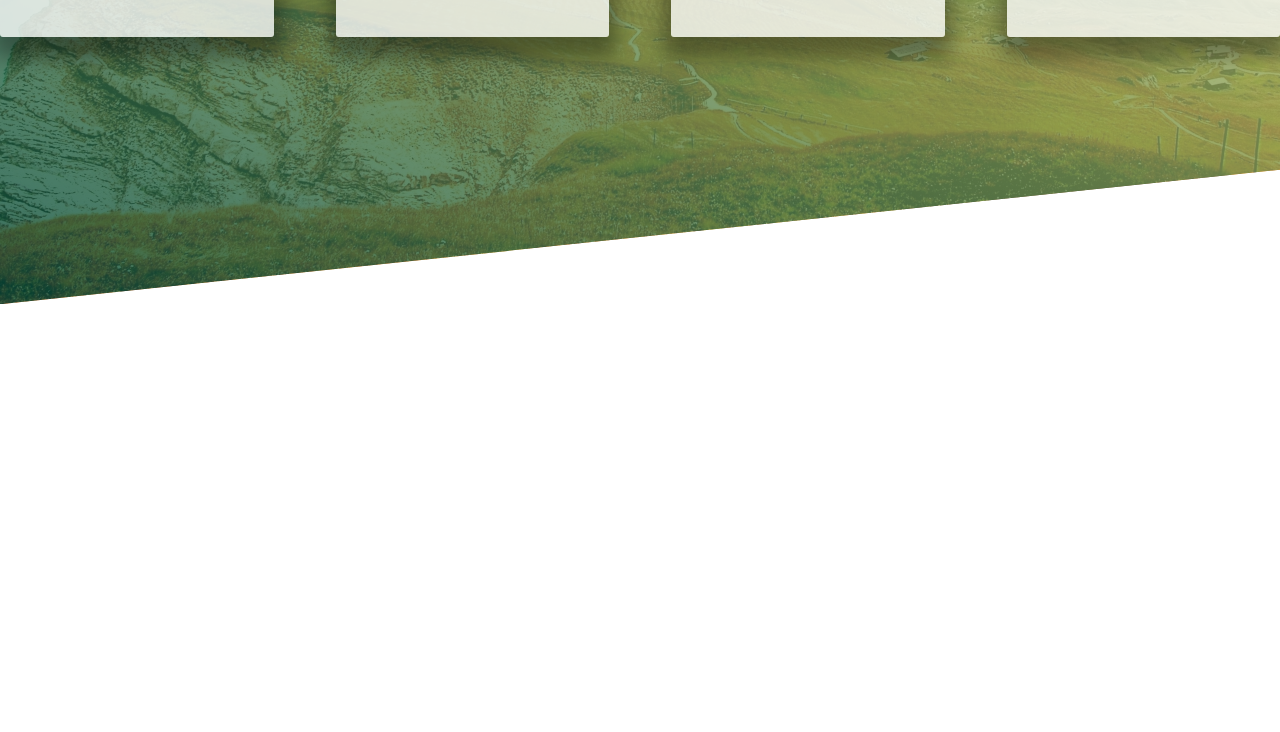
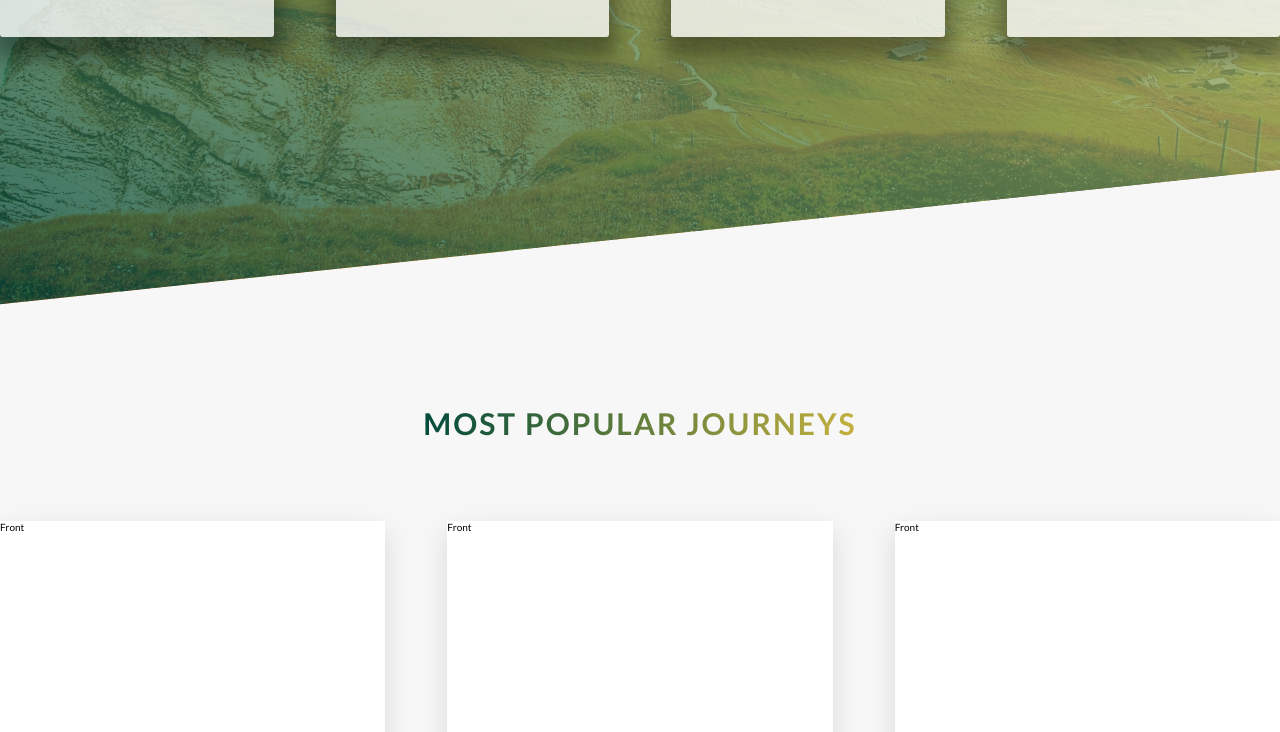
Before and after one commit to Agnesbrzo/natural, a website: page index.html in a window 1280 px wide. Shown: the part 2068-2800 px from the top of the page. Before the commit the page ends 2372 px from the top, so only its background shows below. Drawn offline with Linux system fonts and the light colour scheme.

Commit message:
creating journeys section-building rotation of cards

```diff
--- a/index.html
+++ b/index.html
@@ -145,6 +145,49 @@
           </div>
         </div>
       </section>
+      <section class="section-journeys">
+        <div class="u-text-center u-margin-bottom-bigger">
+          <h2 class="heading-secondary">Most popular journeys</h2>
+        </div>
+        <div class="row">
+          <div class="col-1-of-3">
+            <div class="card2-item">
+              <div class="card2-item__card-side card2-item__card-side--front">
+                Front
+              </div>
+              <div
+                class="card2-item__card-side card2-item__card-side--back card2-item__card-side--back--1"
+              >
+                Back
+              </div>
+            </div>
+          </div>
+          <div class="col-1-of-3">
+            <div class="card2-item">
+              <div class="card2-item__card-side card2-item__card-side--front">
+                Front
+              </div>
+              <div
+                class="card2-item__card-side card2-item__card-side--back card2-item__card-side--back--2"
+              >
+                Back
+              </div>
+            </div>
+          </div>
+          <div class="col-1-of-3">
+            <div class="card2-item">
+              <div class="card2-item__card-side card2-item__card-side--front">
+                Front
+              </div>
+              <div
+                class="card2-item__card-side card2-item__card-side--back card2-item__card-side--back--3"
+              >
+                Back
+              </div>
+            </div>
+          </div>
+        </div>
+      </section>
     </main>
     <!-- <section>
       <div class="row">
--- a/sass/abstracts/_variables.scss
+++ b/sass/abstracts/_variables.scss
@@ -4,11 +4,17 @@ $color-font-white: #fff;
 $color-font-light: rgb(248, 248, 248);
 $color-font-grey: #888;
 $color-font-black: #000;
-$color-bg-light: rgb(255, 234, 117);
+$color-bg-light: rgb(253, 234, 127);
 $color-bg-light-darken: rgb(197, 177, 63);
 $color-bg-green: rgb(2, 75, 59);
 $color-shadow: rgba(0, 0, 0, 0.356);
 $color-background-main-page: #f7f7f7;
+
+$color-card-1-light: rgb(16, 197, 122);
+$color-card-1-dark: rgb(13, 107, 85);
+
+$color-card-3-light: #fff6ce;
+$color-card-3-dark: #ffd16d;
 
 // font
 $base-font-size: 1.8rem;
--- a/sass/components/_cards.scss
+++ b/sass/components/_cards.scss
@@ -33,3 +33,60 @@
     box-shadow: 0 1.5rem 2.5rem 1rem $color-shadow;
   }
 }
+
+// -------journeys section---------
+
+.card2-item {
+  perspective: 150rem;
+  -moz-perspective: 150rem;
+  position: relative;
+  min-height: 24rem;
+  &__card-side {
+    min-height: 24rem;
+    position: absolute;
+    top: 0;
+    left: 0;
+    width: 100%;
+    transition: 0.6s;
+    backface-visibility: hidden;
+    box-shadow: 0 1rem 2.5rem 0.001rem rgba(124, 124, 124, 0.253);
+    &--front {
+      background-color: white;
+    }
+    &--back {
+      background-color: rgb(228, 228, 107);
+      transform: rotateY(180deg);
+
+      &--1 {
+        background-image: linear-gradient(
+          to right top,
+
+          $color-card-1-dark,
+          $color-card-1-light
+        );
+      }
+      &--2 {
+        background-image: linear-gradient(
+          to right top,
+
+          $color-bg-light-darken,
+          $color-bg-light
+        );
+      }
+      &--3 {
+        background-image: linear-gradient(
+          to right top,
+
+          $color-card-3-dark,
+          $color-card-3-light
+        );
+      }
+    }
+  }
+  &:hover &__card-side--front {
+    transform: rotateY(-180deg);
+  }
+  &:hover &__card-side--back {
+    transform: rotateY(0);
+  }
+}
--- a/sass/pages/_home.scss
+++ b/sass/pages/_home.scss
@@ -21,3 +21,9 @@
     transform: skewY(6deg);
   }
 }
+
+.section-journeys {
+  padding: 25rem 0;
+  background-color: $color-background-main-page;
+  margin-top: -8.2rem;
+}
```
Also changed, not shown: css/style.css.
